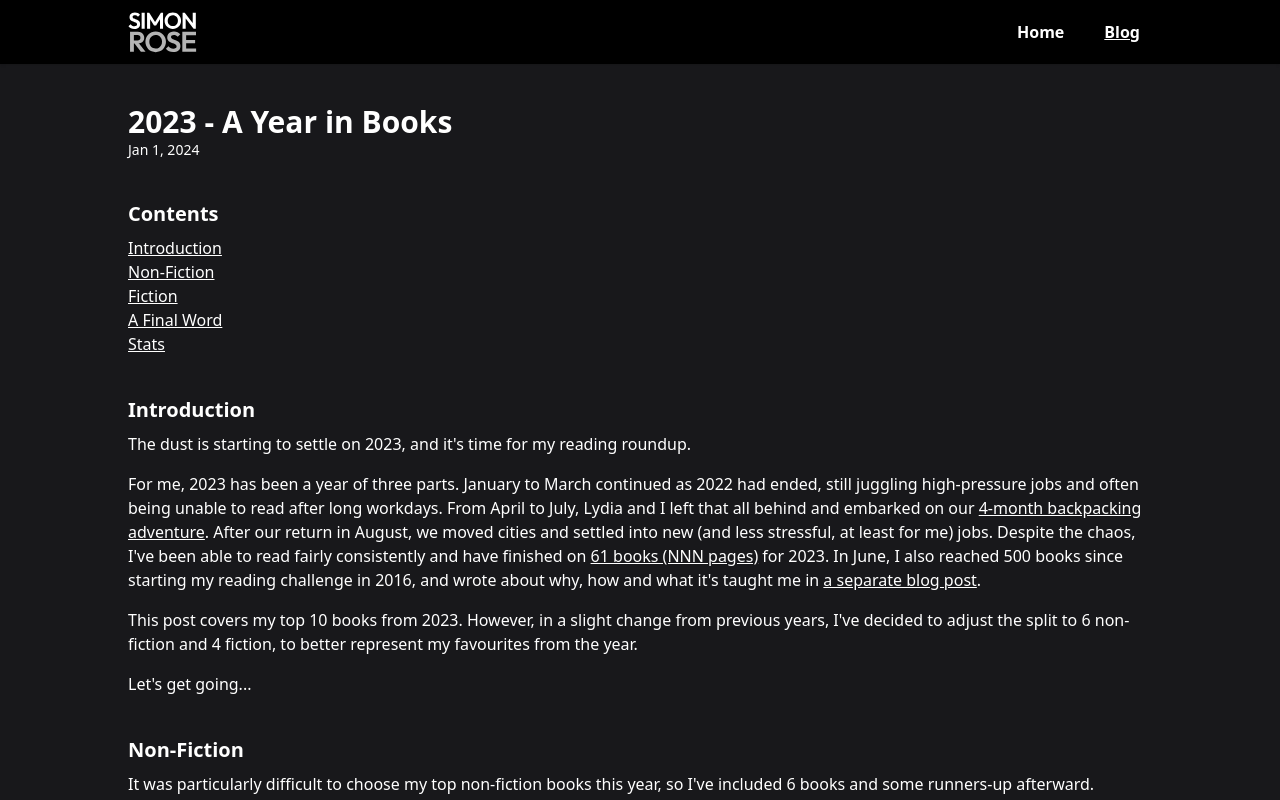
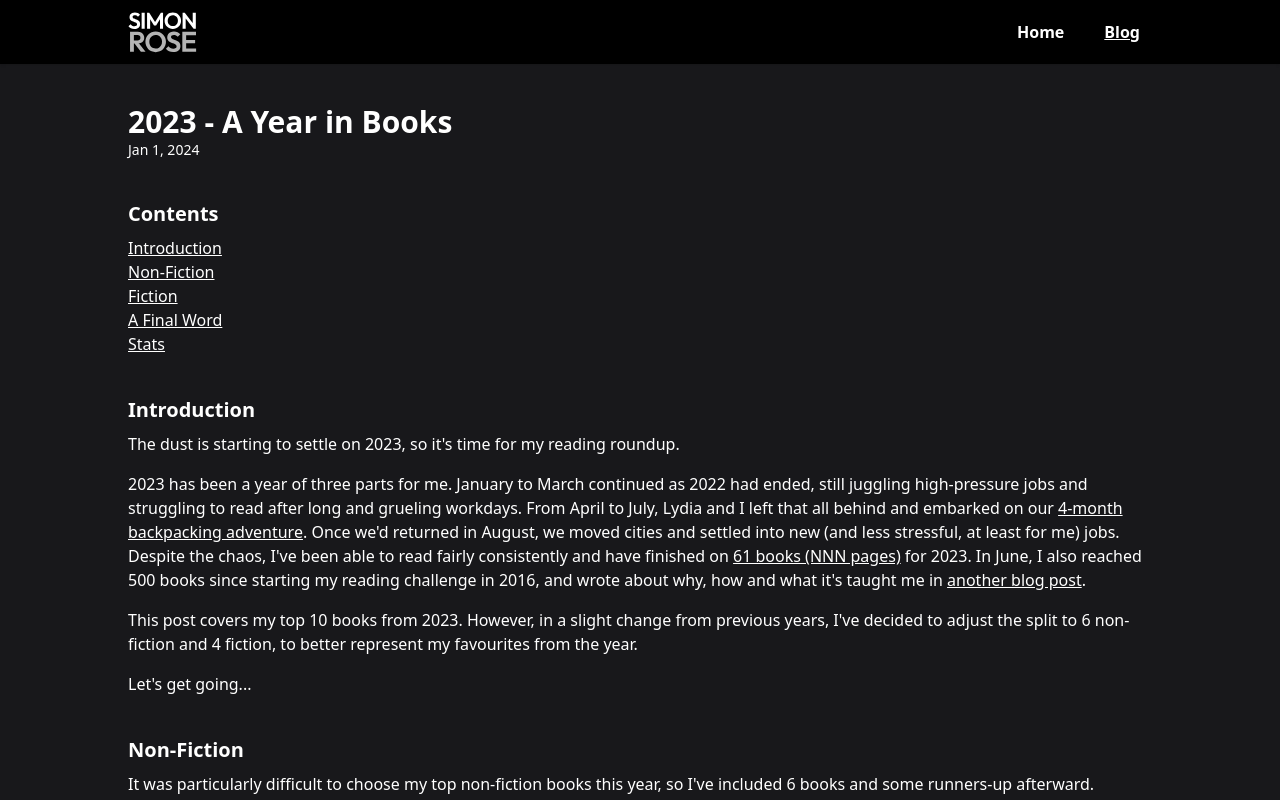
Before and after one commit to simonrose121/simon-rose.co.uk, a Next.js app: page /blog/2023-reading-roundup in a window 1280 px wide. Shown: the top 800 px of the page. Built offline with nearby package versions, Linux system fonts and the light colour scheme.

Commit message:
fix: grammar

```diff
--- a/pages/blog/2023-reading-roundup.mdx
+++ b/pages/blog/2023-reading-roundup.mdx
@@ -17,9 +17,9 @@ export const post = posts.find(post => post.id === '2023-reading');
 
 ### Introduction
 
-The dust is starting to settle on 2023, and it's time for my reading roundup.
+The dust is starting to settle on 2023, so it's time for my reading roundup.
 
-For me, 2023 has been a year of three parts. January to March continued as 2022 had ended, still juggling high-pressure jobs and often being unable to read after long workdays. From April to July, Lydia and I left that all behind and embarked on our [4-month backpacking adventure](/blog/4-months-travelling). After our return in August, we moved cities and settled into new (and less stressful, at least for me) jobs. Despite the chaos, I've been able to read fairly consistently and have finished on [61 books (NNN pages)](https://www.goodreads.com/user/year_in_books/2023/22312452) for 2023. In June, I also reached 500 books since starting my reading challenge in 2016, and wrote about why, how and what it's taught me in [a separate blog post](/blog/500-books).
+2023 has been a year of three parts for me. January to March continued as 2022 had ended, still juggling high-pressure jobs and struggling to read after long and grueling workdays. From April to July, Lydia and I left that all behind and embarked on our [4-month backpacking adventure](/blog/4-months-travelling). Once we'd returned in August, we moved cities and settled into new (and less stressful, at least for me) jobs. Despite the chaos, I've been able to read fairly consistently and have finished on [61 books (NNN pages)](https://www.goodreads.com/user/year_in_books/2023/22312452) for 2023. In June, I also reached 500 books since starting my reading challenge in 2016, and wrote about why, how and what it's taught me in [another blog post](/blog/500-books).
 
 This post covers my top 10 books from 2023. However, in a slight change from previous years, I've decided to adjust the split to 6 non-fiction and 4 fiction, to better represent my favourites from the year.
 
```
